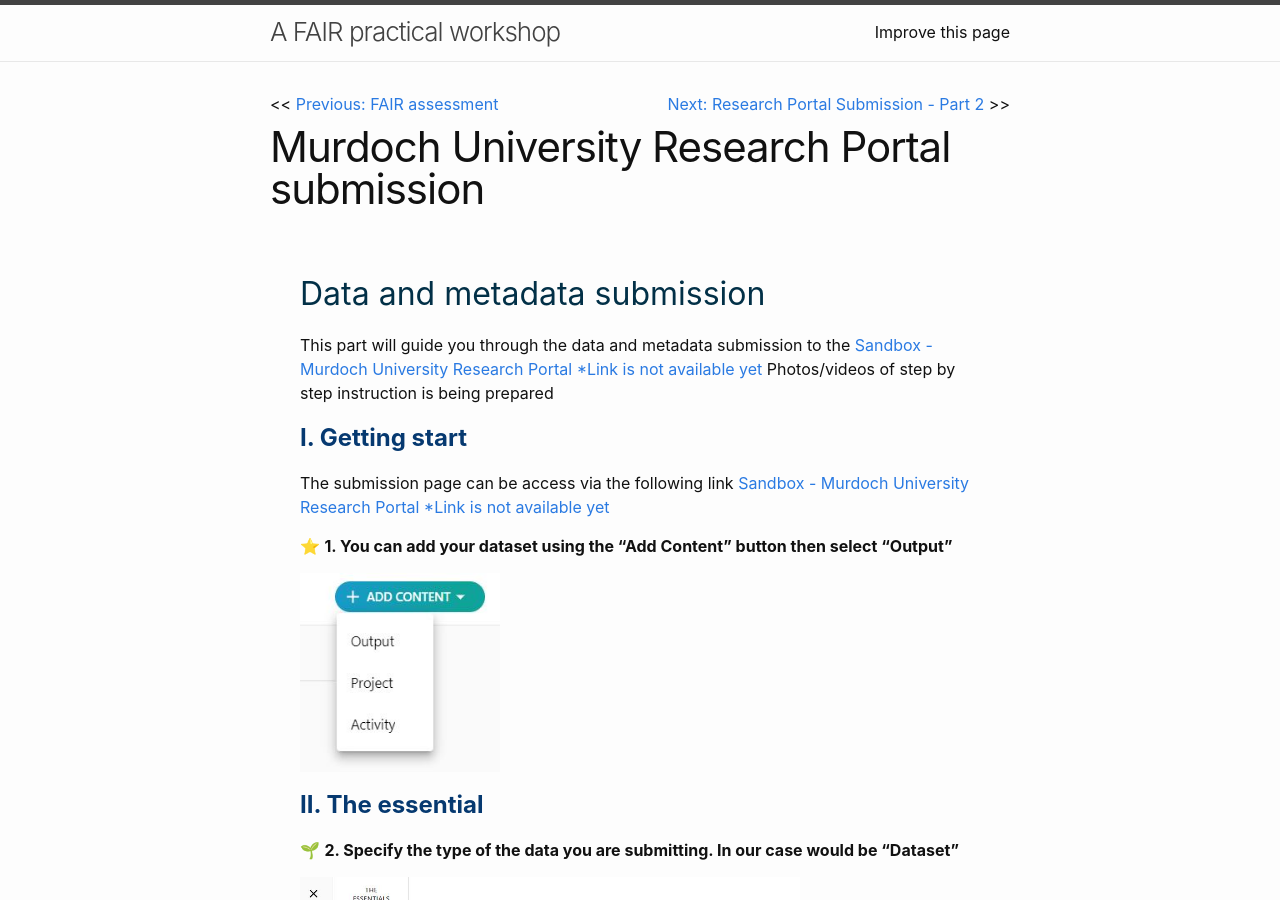
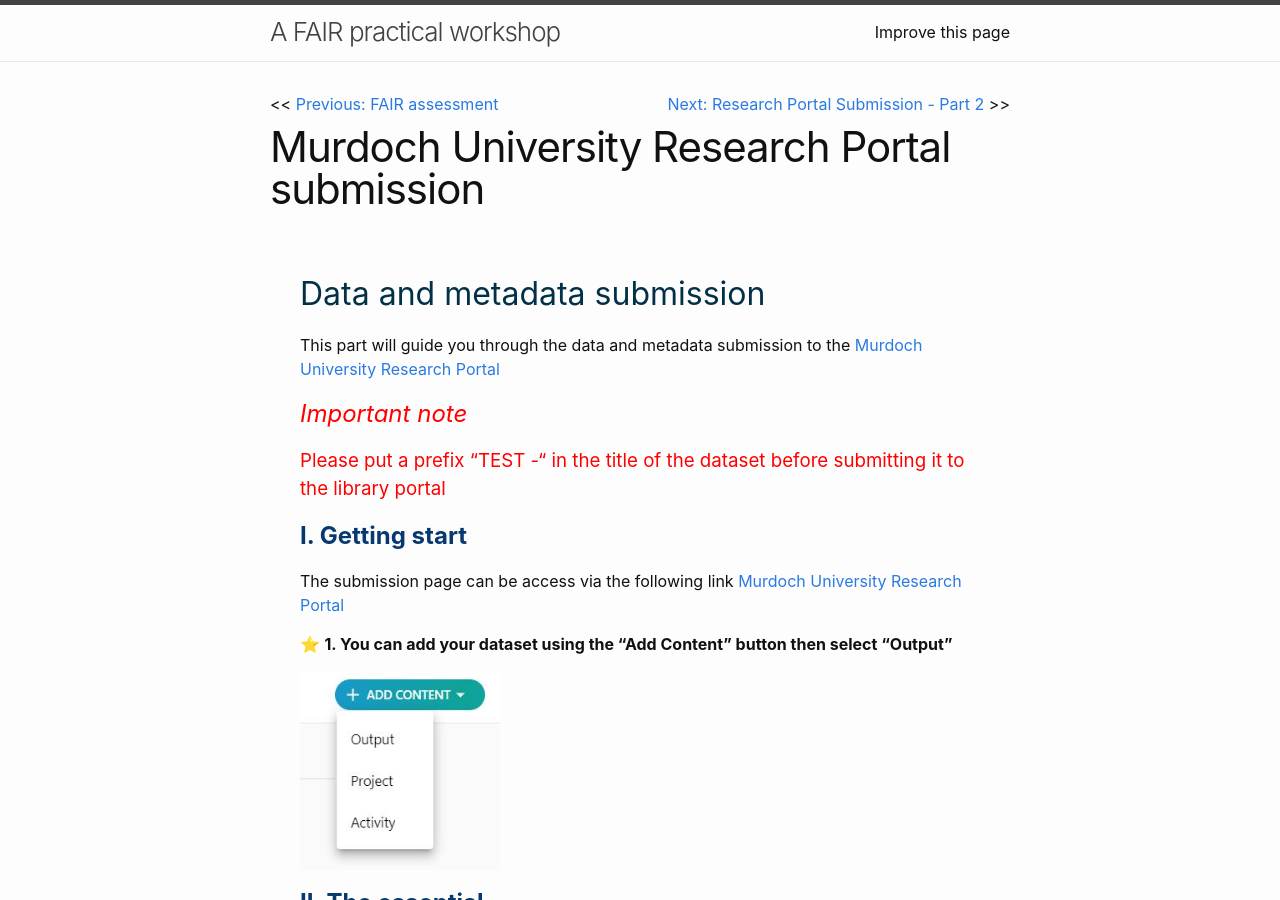
Before and after one commit to WCGA-Murdoch/FAIR-Workshop, a Jekyll site: the page built from _episodes/05-Submission-01.md, in a window 1280 px wide and 900 px high. Built offline with Jekyll 4.4.1, drawn with Linux system fonts in a browser that asks for light colours; emoji names are drawn with the system emoji font; some of the changed text lies outside the part shown.

Commit message:
Update 05-Submission-01.md

```diff
--- a/_episodes/05-Submission-01.md
+++ b/_episodes/05-Submission-01.md
@@ -5,12 +5,15 @@ layout: episode
 ---
 
 # <span style="color:#023047"> Data and metadata submission </span>
-This part will guide you through the data and metadata submission to the [Sandbox - Murdoch University Research Portal *Link is not available yet](https://sandbox.researchportal.murdoch.edu.au/)
-Photos/videos of step by step instruction is being prepared
+This part will guide you through the data and metadata submission to the [ Murdoch University Research Portal](https://researchportal.murdoch.edu.au/)
+
+## <span style="color:red"> *Important note* </span>
+### <span style="color:red">Please put a prefix "TEST -" in the title of the dataset before submitting it to the library portal </span>
+
 
 ## <span style="color:#063970"> **I. Getting start** </span>
 
-The submission page can be access via the following link [Sandbox - Murdoch University Research Portal *Link is not available yet](https://sandbox.researchportal.murdoch.edu.au/)
+The submission page can be access via the following link [Murdoch University Research Portal](https://researchportal.murdoch.edu.au/)
 
 :star: **1. You can add your dataset using the "Add Content" button then select "Output"**
 
@@ -35,6 +38,9 @@ The submission page can be access via the following link [Sandbox - Murdoch Univ
 :leaves: **4. Input a Title for the dataset. The title should be short and descriptive.**
 
 :herb: **5. If you are uploading a supported format (i.e. Word document of PDF), title can be read from file content**
+
+<span style="color:red">*Please put a prefix "TEST -" in the title of the dataset before submitting it to the library portal* </span>
+
 
 <img src="images/researchportal/3_Title.JPG" alt="hi" width="500" class="inline"/>
 
```
